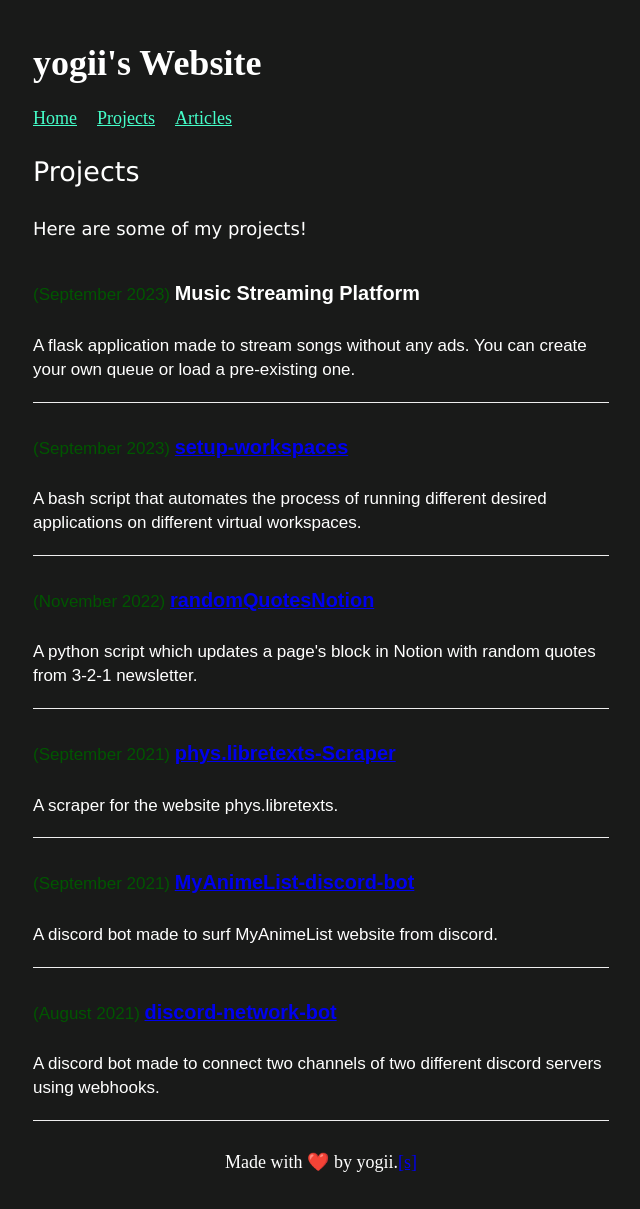
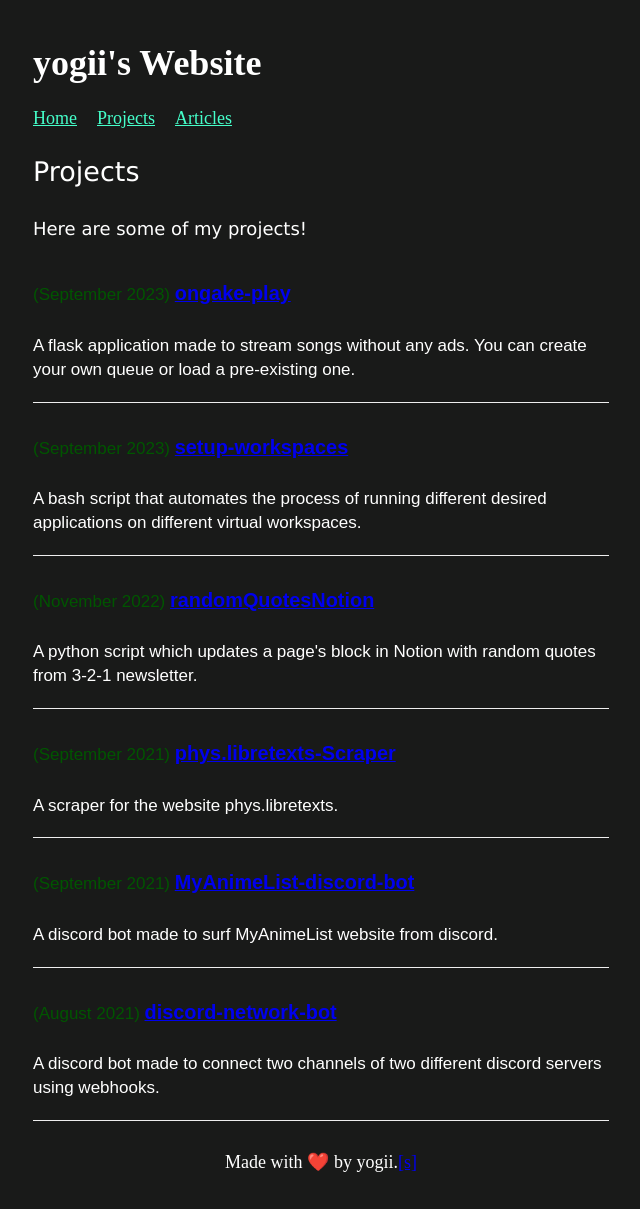
Before and after one commit to ym496/ym496.github.io, a Jekyll site: the page built from projects.html, in a window 1280 px wide. Shown: the whole page, without its empty margins (319-959 px from the left). Built offline with Jekyll 4.4.1, drawn with Linux system fonts in a browser that asks for light colours.

Commit message:
UPDATE project

```diff
--- a/projects.html
+++ b/projects.html
@@ -11,7 +11,7 @@ title: Projects
 
      <div class="cblock">
         <div class="ccode">(September 2023)</div>
-	<div class="cname"><h3>Music Streaming Platform</h3></div>
+	<div class="cname"><h3><a href="https://github.com/ym496/ongaku-play" target="_blank">ongake-play</a></h3></div>
         <div class="cinfo">A flask application made to stream songs without any ads. You can create your own queue or load a pre-existing one.</div>
       </div>
       <div class="cblock">
```
Also changed, not shown: 1 other file.
